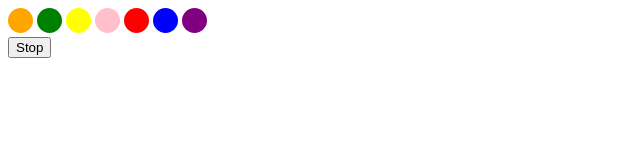
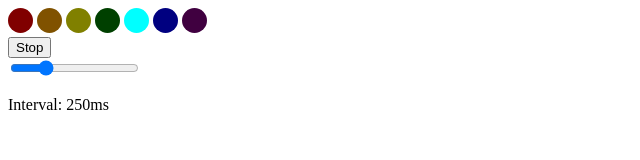
Before and after one commit to TheTabbingman/My-Projects, a website: page Christmas-Lights/index.html in a window 1280 px wide. Both pictures are taken after a click on the button "Start". Shown: the whole page, without its empty margins (0-640 px from the left). Drawn offline with Linux system fonts and the light colour scheme.

Commit message:
Add slider for interval adjustment and change light to use brightness instead of color

```diff
--- a/Christmas-Lights/index.html
+++ b/Christmas-Lights/index.html
@@ -18,5 +18,11 @@
     <div>
       <button id="button">Start</button>
     </div>
+    <div>
+      <input type="range" min="1" max="1000" value="250" id="slider" />
+    </div>
+    <div>
+      <p id="output">Interval: 250ms</p>
+    </div>
   </body>
 </html>
--- a/Christmas-Lights/script.js
+++ b/Christmas-Lights/script.js
@@ -13,13 +13,16 @@ const light6_style = window.getComputedStyle(light6);
 const light7 = document.getElementById("light7");
 const light7_style = window.getComputedStyle(light7);
 const button = document.getElementById("button");
+const slider = document.getElementById("slider");
+const output = document.getElementById("output");
 let running = false;
 let interval = null;
+let intervalAmount = 250;
 
 /**
- * Changes each light to the color of the previous light
+ * Cycles each light to the color of the previous light
  */
-function changeLights() {
+function cycleLights() {
   const color1 = light1_style.getPropertyValue("background-color");
   const color2 = light2_style.getPropertyValue("background-color");
   const color3 = light3_style.getPropertyValue("background-color");
@@ -36,14 +39,43 @@ function changeLights() {
   light7.style.backgroundColor = color6;
 }
 
+/**
+ * Cycles brightness of each light to the brightness of the previous light
+ */
+function cycleBrightness() {
+  const brightness1 = light1_style.getPropertyValue("filter");
+  const brightness2 = light2_style.getPropertyValue("filter");
+  const brightness3 = light3_style.getPropertyValue("filter");
+  const brightness4 = light4_style.getPropertyValue("filter");
+  const brightness5 = light5_style.getPropertyValue("filter");
+  const brightness6 = light6_style.getPropertyValue("filter");
+  const brightness7 = light7_style.getPropertyValue("filter");
+  light1.style.filter = brightness7;
+  light2.style.filter = brightness1;
+  light3.style.filter = brightness2;
+  light4.style.filter = brightness3;
+  light5.style.filter = brightness4;
+  light6.style.filter = brightness5;
+  light7.style.filter = brightness6;
+}
+
 button.addEventListener("click", () => {
   if (running) {
     clearInterval(interval);
     interval = null;
     button.textContent = "Start";
   } else {
-    interval = setInterval(changeLights, 250);
+    interval = setInterval(cycleBrightness, intervalAmount);
     button.textContent = "Stop";
   }
   running = !running;
 });
+
+slider.addEventListener("input", () => {
+  intervalAmount = slider.value;
+  if (running) {
+    if (interval !== null) clearInterval(interval);
+    interval = setInterval(cycleBrightness, intervalAmount);
+  }
+  output.innerText = "Interval: " + slider.value + "ms";
+});
--- a/Christmas-Lights/styles.css
+++ b/Christmas-Lights/styles.css
@@ -8,22 +8,29 @@
 
 #light1 {
   background-color: red;
+  filter: brightness(200%);
 }
 #light2 {
-  background-color: blue;
+  background-color: orange;
+  filter: brightness(50%);
 }
 #light3 {
-  background-color: purple;
+  background-color: yellow;
+  filter: brightness(50%);
 }
 #light4 {
-  background-color: orange;
+  background-color: green;
+  filter: brightness(50%);
 }
 #light5 {
-  background-color: green;
+  background-color: aqua;
+  filter: brightness(50%);
 }
 #light6 {
-  background-color: yellow;
+  background-color: blue;
+  filter: brightness(50%);
 }
 #light7 {
-  background-color: pink;
+  background-color: purple;
+  filter: brightness(50%);
 }
```
